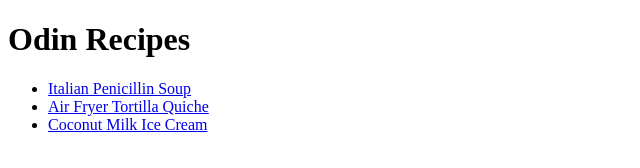
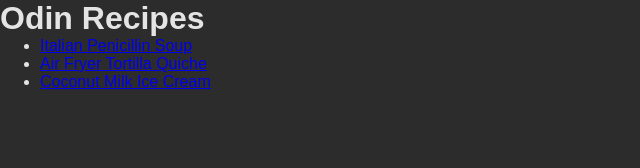
Before and after one commit to Ruby-YSY/odin-recipes, a plain HTML site: page index.html in a window 1280 px wide. Shown: the whole page, without its empty margins (0-640 px from the left). Drawn offline with Linux system fonts and the light colour scheme.

Commit message:
Add style.css with predetermined colors to website

```diff
--- /dev/null
+++ b/css/style.css
@@ -0,0 +1,17 @@
+* {
+    box-sizing: border-box;
+    margin: 0 auto;
+}
+
+/* Colors to use:
+Background: #2C2C2C (slate gray)
+Primary Text: #E4E4E4 (light gray)
+Accent 1: #A8DADC (light cyan)
+Accent 2: #FFC1CC (soft pink)
+Button/CTA: #B39CD0 (lavender) */
+
+body {
+    background-color: #2C2C2C;
+    color: #E4E4E4;
+    font-family: Arial, Helvetica, sans-serif;
+}
--- a/index.html
+++ b/index.html
@@ -3,12 +3,15 @@
 <head>
     <meta charset="UTF-8">
     <meta name="viewport" content="width=device-width, initial-scale=1.0">
+    <link rel="stylesheet" href="css/style.css">
     <title>Odin Recipes</title>
 </head>
 <body>
+    <div class="title">
+        <h1>Odin Recipes</h1>
+    </div>
 
-    <h1>Odin Recipes</h1>
-
+    <div class="nav">
     <ul>
         <li><a href="./recipes/italian-penicillin-soup.html">Italian Penicillin Soup</a></li>
 
@@ -16,6 +19,7 @@
 
         <li><a href="./recipes/coconut-milk-ice-cream.html">Coconut Milk Ice Cream</a></li>
     </ul>
+    </div>
 
 </body>
 </html>
```
